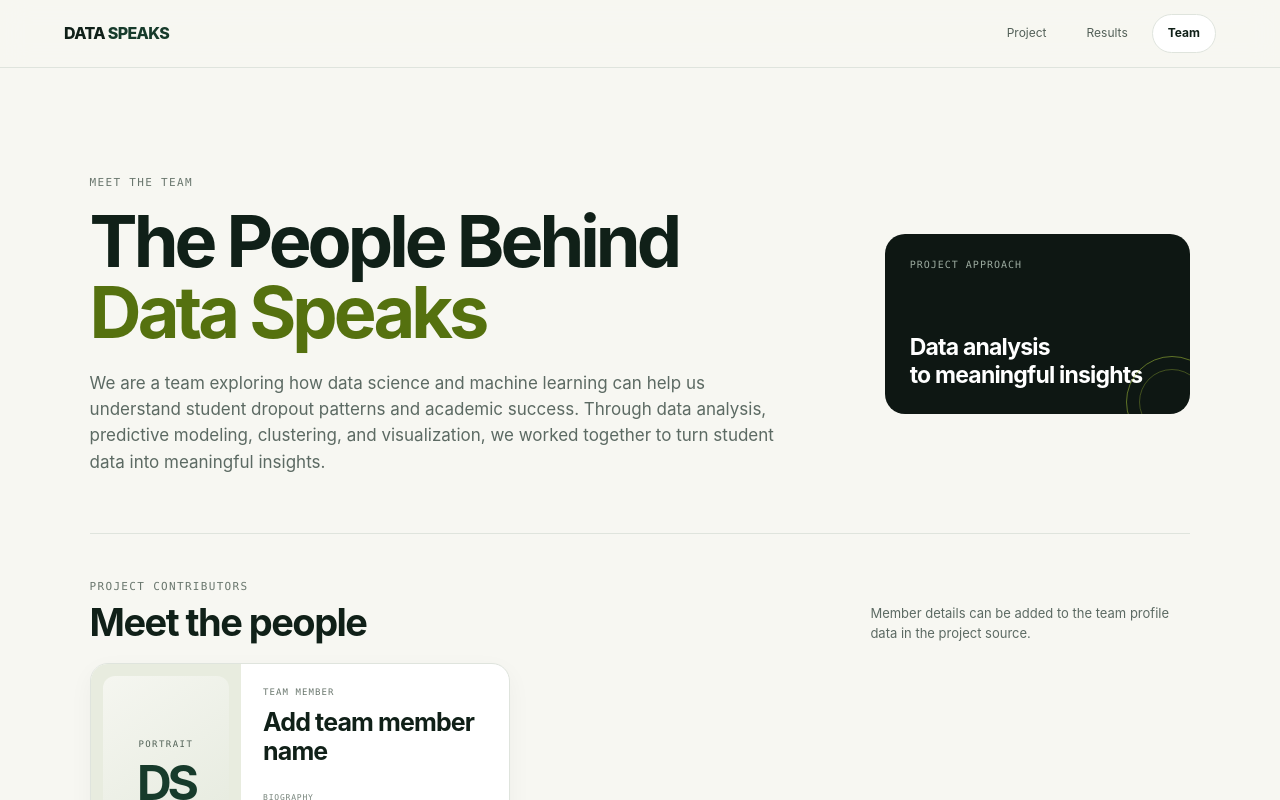
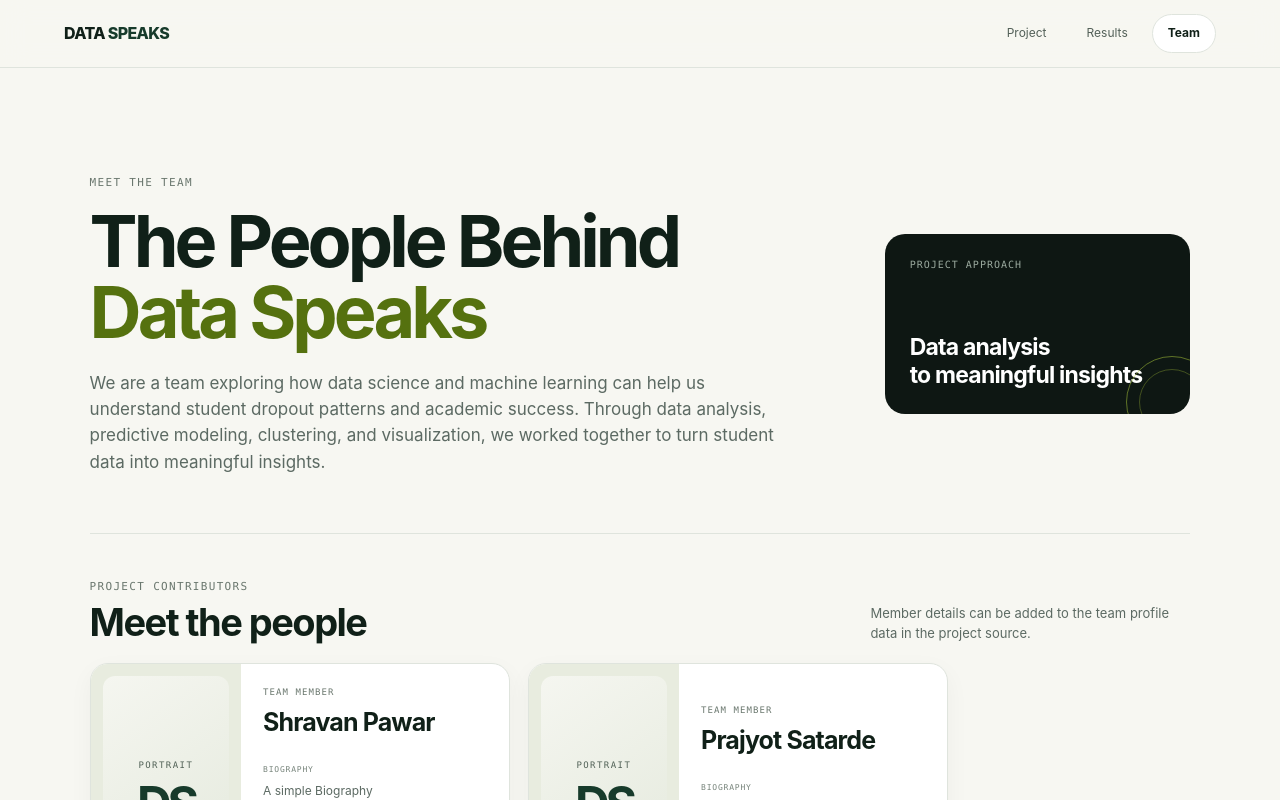
Before and after one commit to shravan6926/data-speaks-student-outcome, a React (Vite) app in the folder frontend/: page / in a window 1280 px wide. Both pictures are taken after a click on the button "Team". Shown: the top 800 px of the page. Built offline with nearby package versions, Linux system fonts and the light colour scheme.

Commit message:
Update main.jsx

```diff
--- a/frontend/src/main.jsx
+++ b/frontend/src/main.jsx
@@ -35,10 +35,34 @@ const clusterRows = [
 
 const teamMembers = [
   {
-    name: "Add team member name",
+    name: "Shravan Pawar",
     photo: null,
-    biography: "Add biography",
-    contribution: "Add project contribution",
+    biography: "A simple Biography",
+    contribution: "Team Leader, worked in project workflow, data processing, classification, PCA, visualisation and providing framework to the website",
+  },
+  {
+    name: "Prajyot Satarde",
+    photo: null,
+    biography: "A simple Biography",
+    contribution: "Worked in Core conceptual portion and made the frontend for the website",
+  },
+  {
+    name: "Shubham Adhav",
+    photo: null,
+    biography: "A simple Biography",
+    contribution: "Worked in analysing the data and processing the proper algorithms for the topic",
+  },
+  {
+    name: "Shankar",
+    photo: null,
+    biography: "A simple Biography",
+    contribution: "Helped the team to have proper data preprocessing and clustering",
+  },
+  {
+    name: "Manasa Osogulla",
+    photo: null,
+    biography: "A simple Biography",
+    contribution: "Managed the team to have a proper visualisation about the project",
   },
 ];
 
@@ -285,10 +309,10 @@ function App() {
                     {member.photo ? (
                       <img src={member.photo} alt={`${member.name} portrait`} />
                     ) : (
-                      <div className="team-photo-placeholder" role="img" aria-label="Add team member photo">
+                      <div className="team-photo-placeholder" role="img" aria-label="Photo coming soon">
                         <span>PORTRAIT</span>
                         <strong>DS</strong>
-                        <small>Add team member photo</small>
+                        <small>Photo coming soon</small>
                       </div>
                     )}
                   </div>
@@ -307,7 +331,7 @@ function App() {
                 </article>
               ))}
             </div>
-            <p className="team-editor-note">The project materials do not include verified member names, photographs, biographies, or individual contributions. Replace these editable prompts with confirmed details before presenting the profiles as real team members.</p>
+            <p className="team-editor-note">Team member names, biographies, and project contributions are listed above. Add portrait photos when the team has approved images available.</p>
           </div>
         </section>
       </main>
```
